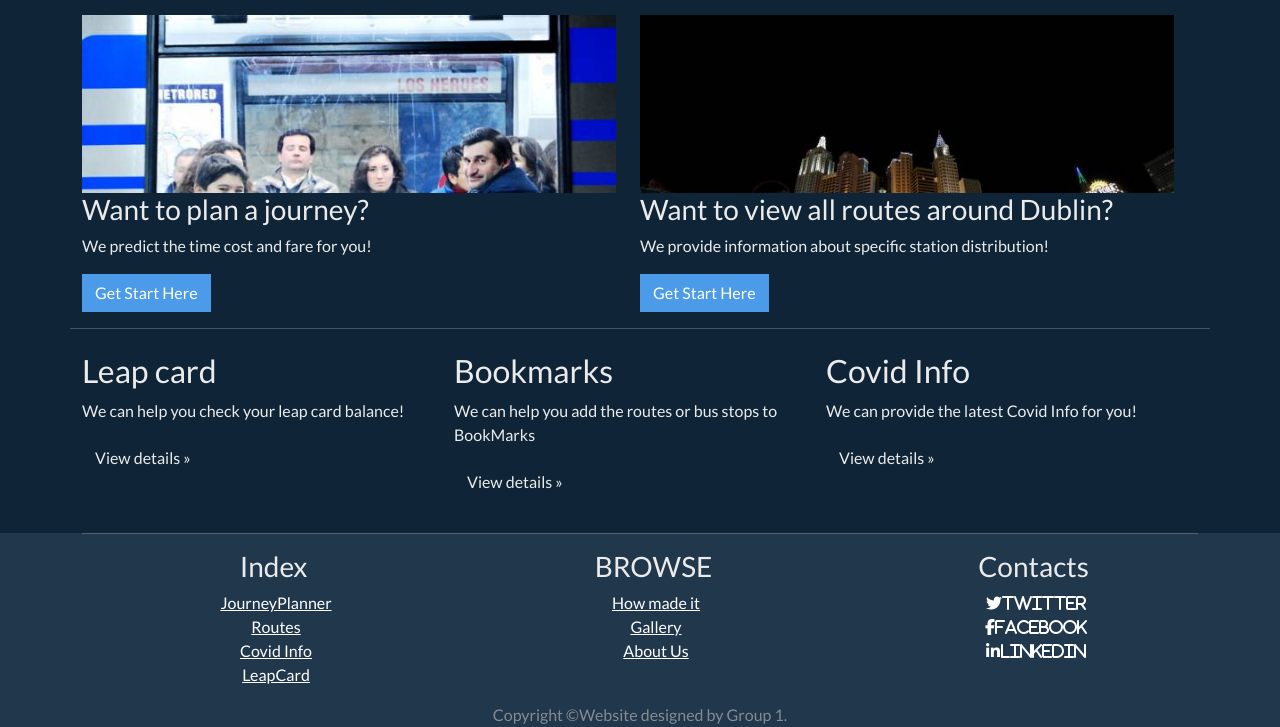
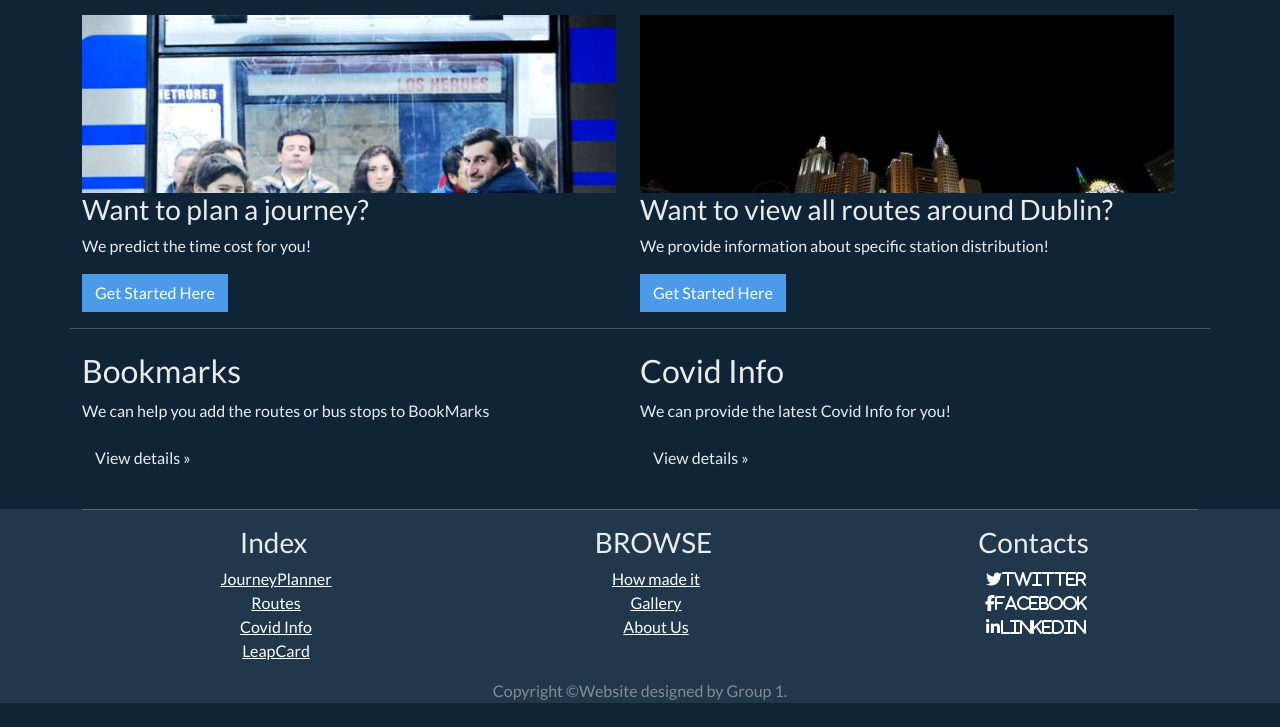
Before and after one commit to Hugo-000/Dublin-Bus, a Django app: page /dublinBusHybrid/ in a window 1280 px wide. Shown: the part 864-1591 px from the top of the page. After the commit the page ends 1567 px from the top, so only its background shows below. Run offline with Django 3.2, Linux system fonts and the light colour scheme; parts of the project's set-up code (start-up, migrations or seed data) failed here and were passed over; some libraries are stand-ins or nearby versions.

Commit message:
Update index.html

```diff
--- a/dublinBus/dublinBusHybrid/templates/index.html
+++ b/dublinBus/dublinBusHybrid/templates/index.html
@@ -42,10 +42,10 @@
 						Want to plan a journey?
 					</h3>
 					<p>
-						We predict the time cost and fare for you!
+						We predict the time cost for you!
 					</p>
 					<p>
-						<a class="btn btn-primary" href="../journeyPlanner/">Get Start Here</a>
+						<a class="btn btn-primary" href="../journeyPlanner/">Get Started Here</a>
 					</p>
 				</div>
 			</div>
@@ -61,7 +61,7 @@
 						We provide information about specific station distribution!
 					</p>
 					<p>
-						<a class="btn btn-primary" href="../Routes/">Get Start Here</a>
+						<a class="btn btn-primary" href="../Routes/">Get Started Here</a>
 					</p>
 				</div>
 			</div>
@@ -71,18 +71,7 @@
 	<hr/>
 	<br>
 	<div class="row clearfix">
-		<div class="col-md-4 column">
-			<h2>
-				Leap card
-			</h2>
-			<p>
-				We can help you check your leap card balance!
-			</p>
-			<p>
-				<a class="btn" href="#">View details »</a>
-			</p>
-		</div>
-		<div class="col-md-4 column">
+		<div class="col-md-6 column">
 			<h2>
 				Bookmarks
 			</h2>
@@ -93,7 +82,7 @@
 				<a class="btn" href="#">View details »</a>
 			</p>
 		</div>
-		<div class="col-md-4 column">
+		<div class="col-md-6 column">
 			<h2>
 				Covid Info
 			</h2>
@@ -101,7 +90,7 @@
 				We can provide the latest Covid Info for you!
 			</p>
 			<p>
-				<a class="btn" href="#">View details »</a>
+				<a class="btn" href="{% url 'CovidInfo' %}">View details »</a>
 			</p>
 		</div>
 	</div>
```
